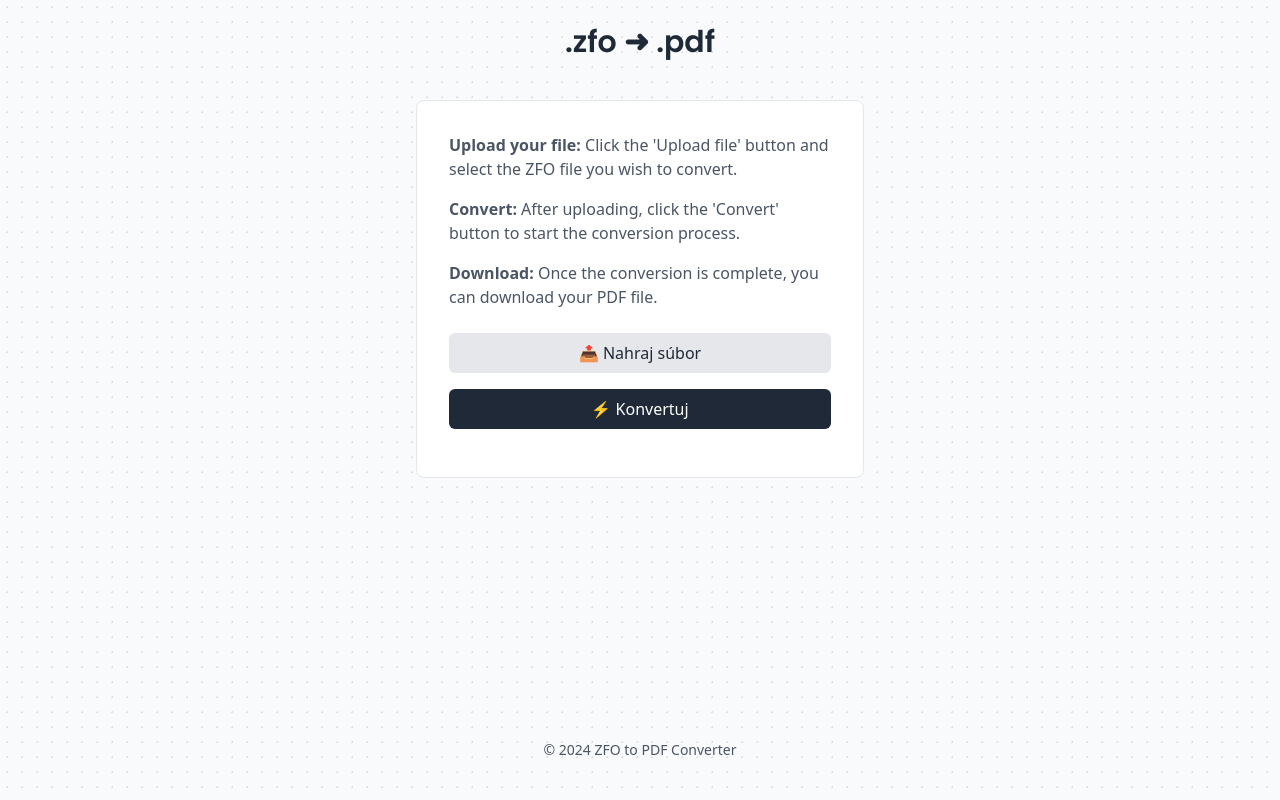
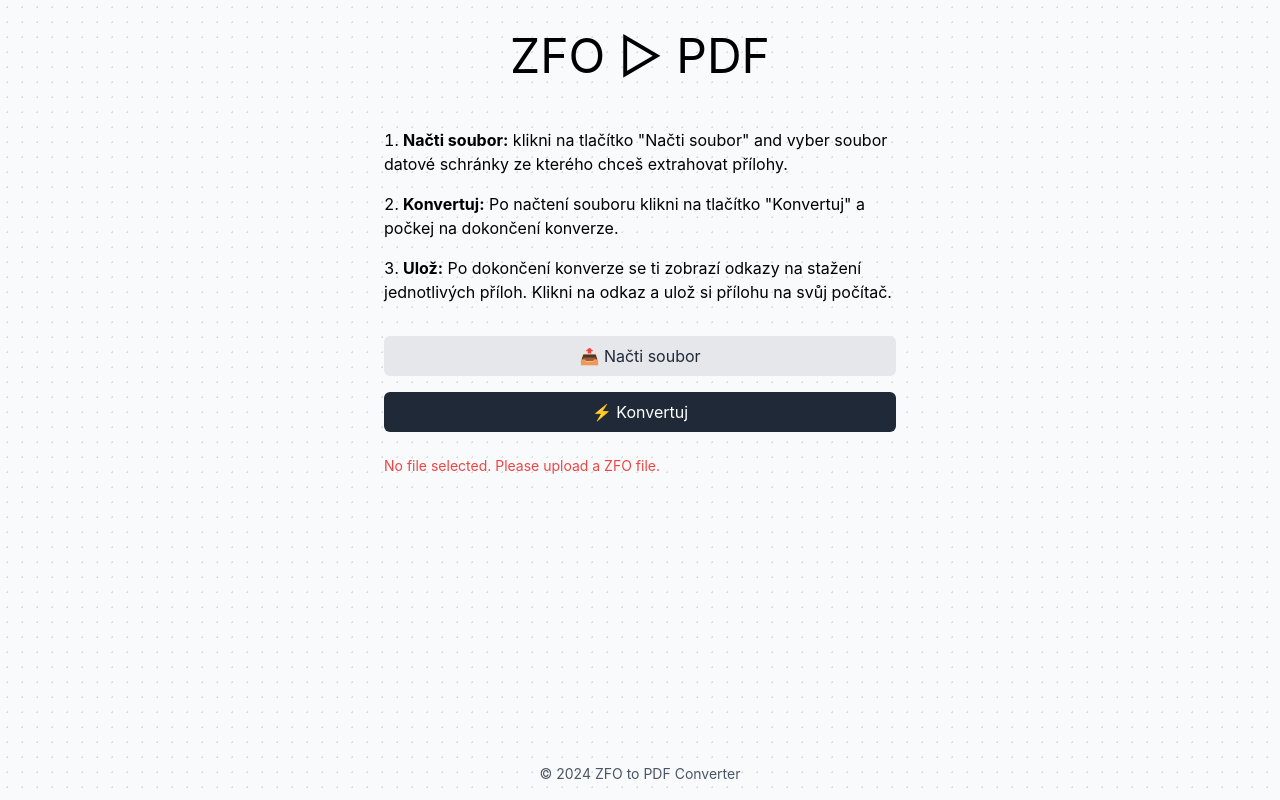
Before and after one commit to hadamove/zfo2pdf, a website: page index.html in a window 1280 px wide. Both pictures are taken after a click on the button "⚡️ Konvertuj". Drawn offline with nearby package versions, Linux system fonts and the light colour scheme.

Commit message:
error handling, translate to czech

```diff
--- a/index.html
+++ b/index.html
@@ -5,7 +5,6 @@
   <meta charset="UTF-8">
   <meta name="viewport" content="width=device-width, initial-scale=1.0">
   <title>ZFO️ na PDF</title>
-  <link href="https://fonts.googleapis.com/css2?family=Poppins:wght@600&display=swap" rel="stylesheet">
   <script src="https://cdn.tailwindcss.com"></script>
   <script src="https://cdnjs.cloudflare.com/ajax/libs/forge/1.3.1/forge.min.js"
     integrity="sha512-95iy0RZIbw3H/FgfAj2wnCQJlzFQ+eaSfUeV/l8WVyGHKSRMzm3M/O+85j9ba/HFphkijrCTDjcuDX0BL2lthA=="
@@ -26,34 +25,54 @@
     .fade-in-pop {
       animation: fadeInPop 0.25s ease-out forwards;
     }
+
+    body {
+      font-family: 'Inter', sans-serif;
+      background-image: radial-gradient(circle, #ddd 1px, transparent 1px), radial-gradient(circle, #ddd 1px, transparent 1px);
+      background-position: 0 0, 15px 0px;
+      background-size: 15px 15px;
+    }
   </style>
 </head>
 
-<body class="bg-gray-50 min-h-screen flex flex-col gap-6 py-6"
-  style="background-image: radial-gradient(circle, #ddd 1px, transparent 1px), radial-gradient(circle, #ddd 1px, transparent 1px); background-position: 0 0, 15px 0px; background-size: 15px 15px;">
+<body class="min-h-screen bg-gray-50 flex flex-col">
 
-  <h2 class="text-3xl font-semibold mb-4 text-center text-gray-800" style="font-family: 'Poppins', sans-serif;"> .zfo
-    ➜
-    .pdf</h2>
+  <h1 class="text-5xl py-8 text-center">
+    ZFO ▷ PDF
+  </h1>
 
-  <div class="text-center max-w-md mx-auto px-8 bg-white py-8 border border-gray-200" style="border-radius: 8px;">
-    <ol class="text-left mb-6 space-y-4 text-gray-600">
-      <li><strong>Upload your file:</strong> Click the 'Upload file' button and select the ZFO file you wish to convert.
+  <div id="content" class="max-w-xl mx-auto">
+    <div class="flex flex-col gap-4 px-8">
+      <!-- Guide -->
+      <ol class="text-left space-y-4 my-4 list-decimal list-inside">
+        <li><strong>Načti soubor:</strong> klikni na tlačítko "Načti soubor" and vyber soubor datové schránky ze kterého
+          chceš extrahovat přílohy.
         </li>
-      <li><strong>Convert:</strong> After uploading, click the 'Convert' button to start the conversion process.</li>
-      <li><strong>Download:</strong> Once the conversion is complete, you can download your PDF file.</li>
+        <li><strong>Konvertuj:</strong> Po načtení souboru klikni na tlačítko "Konvertuj" a počkej na dokončení
+          konverze.
+        </li>
+        <li><strong>Ulož:</strong> Po dokončení konverze se ti zobrazí odkazy na stažení jednotlivých příloh. Klikni na
+          odkaz a ulož si přílohu na svůj počítač.
       </ol>
-    <div class="flex flex-col gap-4">
+
+      <!-- User Input -->
       <label for="fileInput"
-        class="cursor-pointer py-2 px-4 bg-gray-200 text-gray-800 rounded-md hover:bg-gray-300 transition duration-150 ease-in-out flex justify-center items-center">
-        📤 Nahraj súbor
+        class="cursor-pointer py-2 bg-gray-200 text-gray-800 rounded-md hover:bg-gray-300 transition duration-150 ease-in-out flex justify-center items-center">
+        📤 Načti soubor
       </label>
-      <input type="file" id="fileInput" class="sr-only" onchange="updateLabel()">
+      <input type="file" id="fileInput" class="sr-only" onchange="onFileInputChanged()">
+
       <button id="transformButton" onclick="transformFile()"
         class="bg-gray-800 text-white py-2 px-4 rounded-md hover:bg-gray-900 transition duration-150 ease-in-out flex justify-center items-center">
         ⚡️ Konvertuj
       </button>
+
+      <!-- User Output -->
+      <div id="errorContainer" class="text-sm text-red-500 mt-2 hidden"></div>
+      <div id="result" class="hidden">
+        <h2 class="text-2xl mt-4 text-center">📎 Přílohy</h2>
         <div id="downloadLinks"></div>
+      </div>
     </div>
   </div>
 
@@ -62,17 +81,31 @@
   </footer>
 
   <script>
-    function updateLabel() {
+    function onFileInputChanged() {
       const input = document.getElementById('fileInput');
       const label = document.querySelector('label[for="fileInput"]');
       const fileName = input.files.length ? input.files[0].name : null;
-      label.textContent = fileName ? `📑 ${fileName}` : 'Upload file';
+      label.textContent = fileName ? `📑 ${fileName}` : '📤 Nahraj súbor';
+
+      displayError('');
+    }
+
+    function displayError(message) {
+      const errorContainer = document.getElementById('errorContainer');
+      if (message) {
+        errorContainer.textContent = message;
+        errorContainer.classList.remove('hidden');
+      } else {
+        errorContainer.textContent = '';
+        errorContainer.classList.add('hidden');
+      }
     }
 
     const transformFile = () => {
       const fileInput = document.getElementById('fileInput');
 
       if (!fileInput.files || fileInput.files.length === 0) {
+        displayError('No file selected. Please upload a ZFO file.');
         return;
       }
 
@@ -80,9 +113,17 @@
       const reader = new FileReader();
 
       reader.onload = function (event) {
+        try {
           const zfoContent = event.target.result;
           const xmlContent = extractXmlContentFromZfo(zfoContent);
           transformToPdfAndAddLinks(xmlContent);
+        } catch (error) {
+          displayError('An error occurred during the conversion process. Please try again.');
+        }
+      };
+
+      reader.onerror = function (event) {
+        displayError('An error occurred reading the file. Please try again.');
       };
 
       reader.readAsBinaryString(file);
@@ -106,6 +147,10 @@
         return textDecoder.decode(buffer);
       }).join('');
 
+      if (!xmlContent) {
+        throw new Error('No XML content found in the ZFO file.');
+      }
+
       return xmlContent;
     }
 
@@ -127,6 +172,7 @@
       while (container.firstChild) {
         container.removeChild(container.firstChild);
       }
+      document.getElementById('result').classList.remove('hidden');
 
       fileNames.forEach((file) => {
         const dumpStylesheet = `
@@ -150,7 +196,7 @@
         a.href = url;
         a.download = file;
         a.textContent = `📄 ${file}`;
-        a.className = "block w-full py-2 px-4 bg-indigo-600 text-white text-center rounded-md hover:bg-indigo-700 transition duration-150 ease-in-out mt-4 flex gap-2 fade-in-pop";
+        a.className = "block w-full py-2 px-4 bg-lime-100 rounded-md hover:bg-lime-200 transition duration-150 ease-in-out mt-4 flex gap-2 fade-in-pop";
 
         container.appendChild(a);
       });
```
Lines whose indentation alone changed are shown as unchanged.
